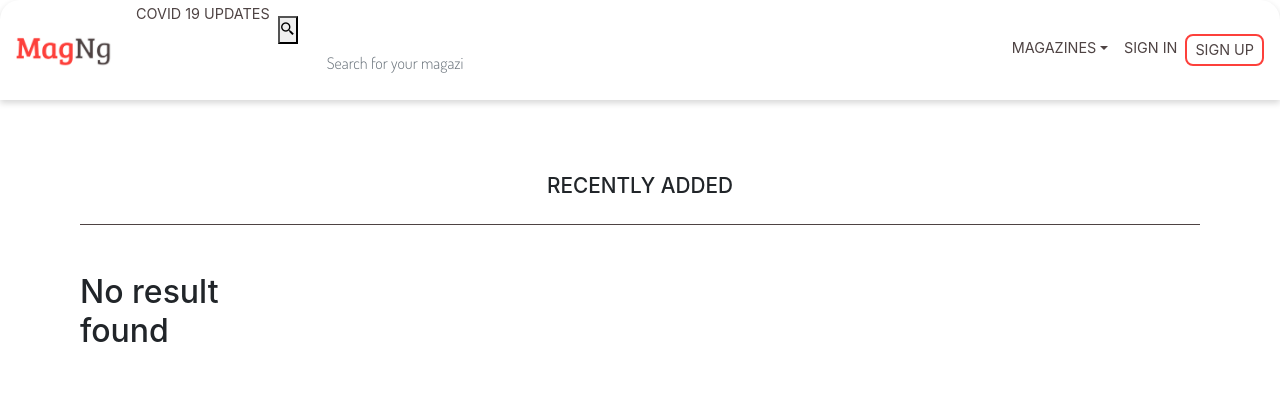
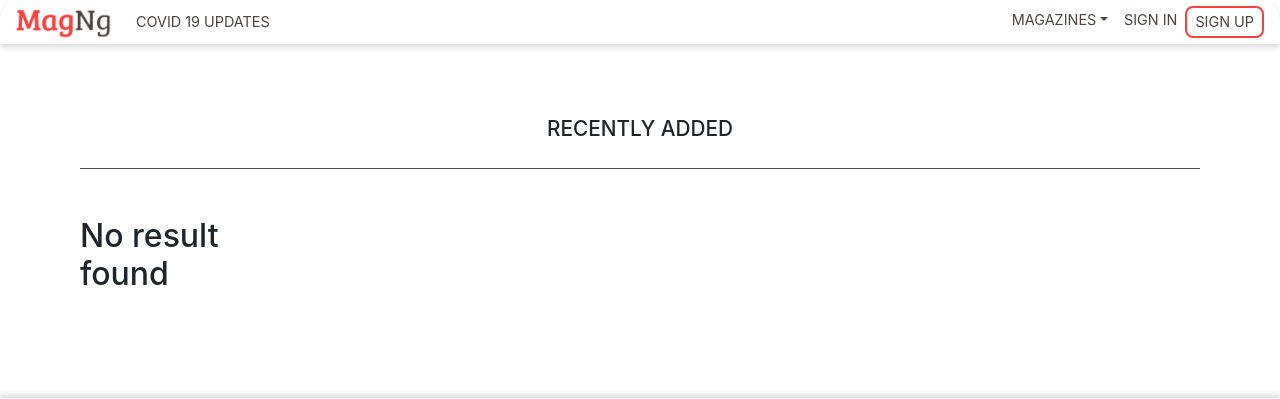
Before and after one commit to rajman01/mag-ng, a Django app: page /recent/ in a window 1280 px wide. Shown: the top 399 px of the page. Run offline with Django 3.2, Linux system fonts and the light colour scheme; data that the repository does not hold is empty; some libraries are stand-ins or nearby versions.

Commit message:
debugging

```diff
--- a/articles/templates/articles/base.html
+++ b/articles/templates/articles/base.html
@@ -58,15 +58,15 @@
         <div class="collapse navbar-collapse" id="main_nav">
             <ul class="navbar-nav">
                 <li class="nav-item active"> <a class="nav-link" href="{% url 'articles:covid' %}">COVID 19 UPDATES</a> </li>
-                <li class="nav-item">
-                    <form action="/search/">
-                    <div class="position-relative mt-lg-3 mt-3">
-                        <button type="submit"> <i class='bx bx-search-alt-2'></i></button>
-                        <input type="search" name="q" class="form-control" id="search_field"
-                            placeholder="Search for your magazines...">
-                    </div>
-                </form>
-                </li>
+<!--                <li class="nav-item">-->
+<!--                    <form action="/search/">-->
+<!--                    <div class="position-relative mt-lg-3 mt-3">-->
+<!--                        <button type="submit"> <i class='bx bx-search-alt-2'></i></button>-->
+<!--                        <input type="search" name="q" class="form-control" id="search_field"-->
+<!--                            placeholder="Search for your magazines...">-->
+<!--                    </div>-->
+<!--                </form>-->
+<!--                </li>-->
             </ul>
 
             <ul class="navbar-nav ml-auto">
--- a/articles/views.py
+++ b/articles/views.py
@@ -285,7 +285,7 @@ def search_view(request):
     context = {'query':query}
     if query is not None:
         SearchQuery.objects.create(user=user, query=query)
-        result = ArticleModel.objects.search(query=query)
+        result = ArticleModel.objects.search(query=query, publish=True)
         context['objects'] = result
         context['category'] = query
     return render(request, 'articles/search_view.html')
```
Also changed, not shown: APIs/serializers.py (+5 -5 lines).
